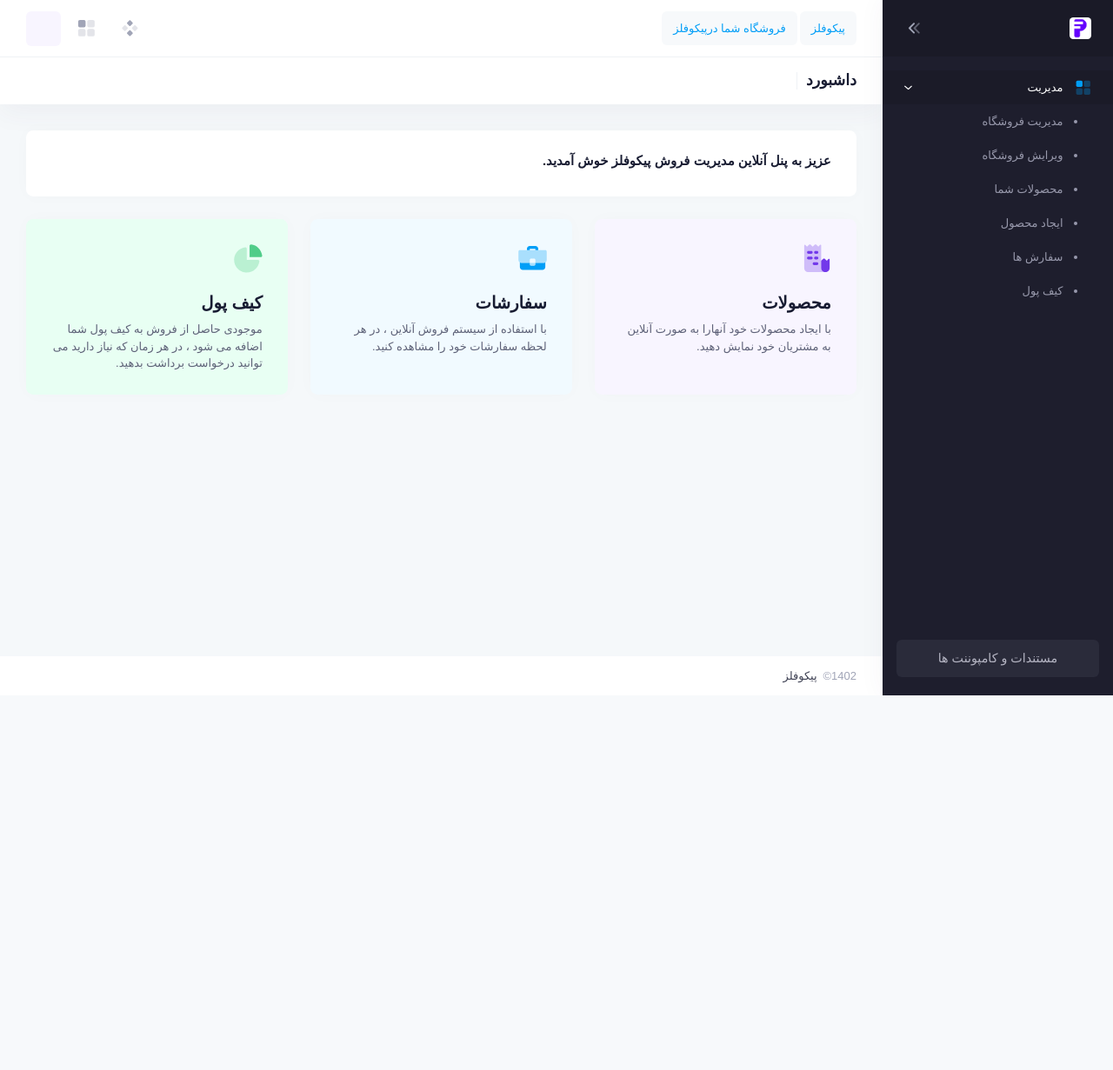
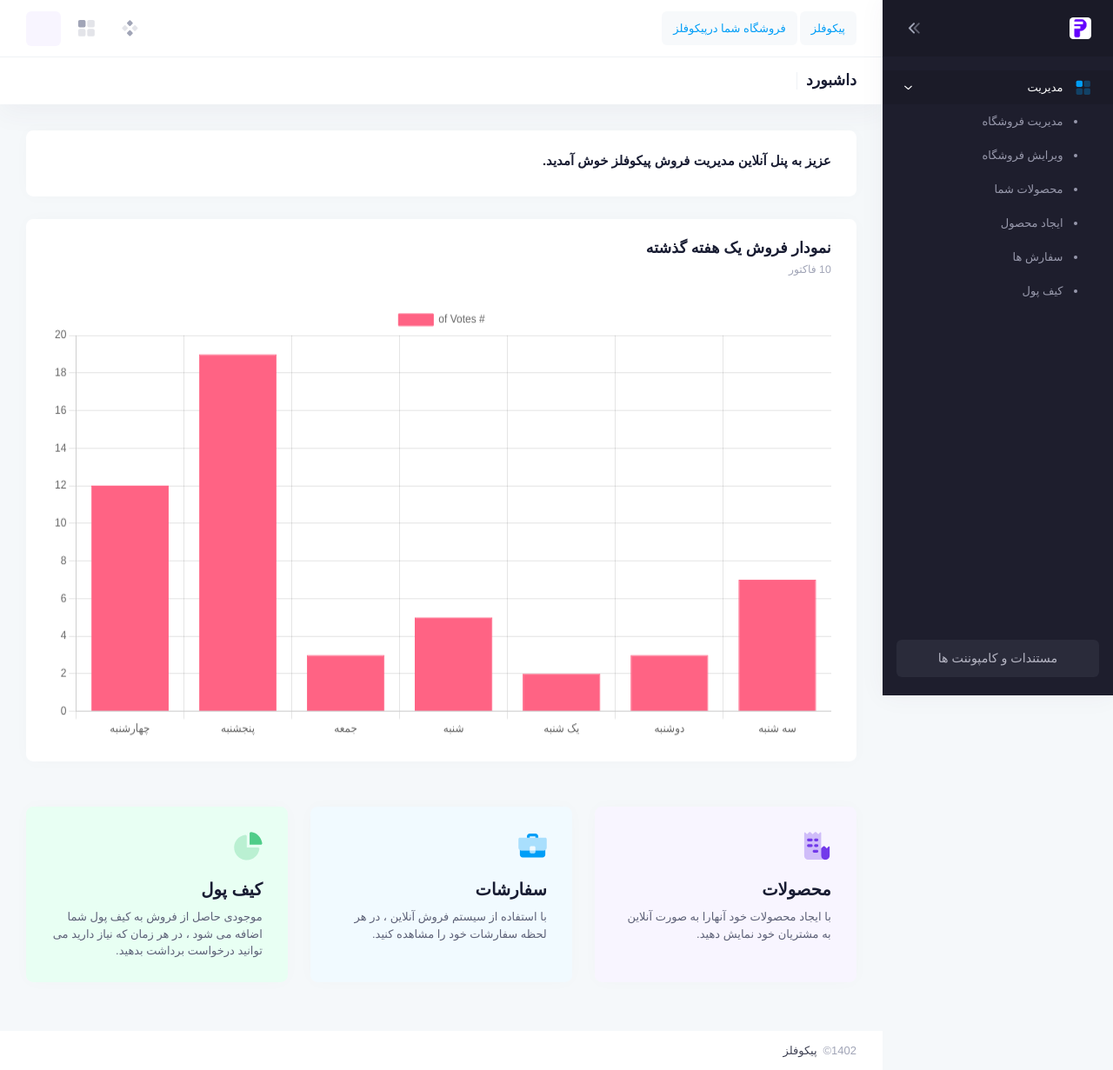
Before and after one commit to picofelez/website-backend, a Django app: template shop/templates/shop/panel/shop_main.html in a window 1280 px wide. Shown: the whole page at 87% size. Before the commit the page ends 800 px from the top, so only its background shows below. Run offline with Django 4.2, Linux system fonts and the light colour scheme; the template is opened without the code that fills it, so the values that code supplies are empty; some libraries are stand-ins or nearby versions; some web fonts are replaced.

Commit message:
Update: added chart to shop main view

```diff
--- a/shop/admin.py
+++ b/shop/admin.py
@@ -79,6 +79,7 @@
 
 @admin.register(ShopInvoice)
 class ShopInvoiceAdmin(admin.ModelAdmin):
+    readonly_fields = ('created',)
     inlines = [
         ShopInvoiceDetailInline
     ]
--- a/shop/managers.py
+++ b/shop/managers.py
@@ -1,9 +1,26 @@
 from django.db import models
+from datetime import datetime, timedelta
+from django.db.models import Q, Sum
 
 
 class ActiveShopManager(models.Manager):
     """
     Active Shops manager.
     """
+
     def get_queryset(self):
         return super(ActiveShopManager, self).get_queryset().filter(status='a')
+
+
+class ShopInvoiceManager(models.Manager):
+    def get_weekly_records(self, shop):
+        one_week_ago = datetime.now() - timedelta(days=7)
+        conditions = Q()
+        records = []
+        for i in range(8):
+            day = one_week_ago + timedelta(days=i)
+            conditions |= Q(created__date=day.date(), invoice_shop='sales', shop=shop)
+            # query = self.select_related(None).filter(conditions)
+            # records.append((i, sum(record.get_total_invoice_price() for record in query)))
+
+        return sum(record.get_total_invoice_price() for record in self.filter(conditions))
--- a/shop/models.py
+++ b/shop/models.py
@@ -6,7 +6,7 @@
 
 from account.models import User
 from extensions.utils import upload_shop_image_path, jalali_converter, generate_product_id
-from .managers import ActiveShopManager
+from .managers import ActiveShopManager, ShopInvoiceManager
 from django_jalali.db import models as jmodels
 
 
@@ -249,6 +249,8 @@
         verbose_name = 'فاکتور فروشگاه'
         ordering = ('-created',)
 
+    objects = ShopInvoiceManager()
+
     def get_total_invoice_details(self):
         total = 0
         for invoice_detail in self.invoice_details.select_related(None).all():
--- a/shop/templates/shop/panel/shop_main.html
+++ b/shop/templates/shop/panel/shop_main.html
@@ -1,13 +1,34 @@
 {% extends 'shop/panel/base/_shop_base.html' %}
+{% load static %}
 
 {% block content %}
     <div class="row g-5 g-xl-8">
         <div class="col-12">
             <div class="card">
                 <div class="card-body">
-                    <h5 class="text-dark"> {{ request.user.get_full_name }} عزیز به پنل آنلاین مدیریت فروش پیکوفلز خوش آمدید.</h5>
+                    <h5 class="text-dark"> {{ request.user.get_full_name }} عزیز به پنل آنلاین مدیریت فروش پیکوفلز خوش
+                        آمدید.</h5>
                 </div>
             </div>
+        </div>
+        <div class="col-12">
+            <!--begin::نمودار ها Widget 3-->
+            <div class="card card-xl-stretch mb-xl-8">
+                <!--begin::Header-->
+                <div class="card-header border-0 pt-5">
+                    <h3 class="card-title align-items-start flex-column">
+                        <span class="card-label fw-bolder fs-3 mb-2">نمودار فروش یک هفته گذشته</span>
+                        <span class="text-muted fw-bold fs-7">10 فاکتور</span>
+                    </h3>
+                </div>
+                <!--end::Header-->
+                <!--begin::Body-->
+                <div class="card-body">
+                    <canvas id="weeklyInvoice" aria-label="chart" class="h-auto h-md-500px"></canvas>
+                </div>
+                <!--end::Body-->
+            </div>
+            <!--end::نمودار ها Widget 3-->
         </div>
         <div class="col-xl-4">
             <!--begin::امار Widget 5-->
@@ -30,7 +51,9 @@
 												</span>
                     <!--end::Svg Icon-->
                     <div class="text-dark fw-bolder fs-2 mb-2 mt-5">محصولات</div>
-                    <div class="fw-bold text-gray-700">با ایجاد محصولات خود آنهارا به صورت آنلاین به مشتریان خود نمایش دهید.</div>
+                    <div class="fw-bold text-gray-700">با ایجاد محصولات خود آنهارا به صورت آنلاین به مشتریان خود نمایش
+                        دهید.
+                    </div>
                 </div>
                 <!--end::Body-->
             </a>
@@ -45,7 +68,7 @@
                     <!--begin::Svg Icon | path: icons/duotune/ecommerce/ecm008.svg-->
                     <span class="svg-icon svg-icon-primary svg-icon-3x ms-n1">
                         <svg xmlns="http://www.w3.org/2000/svg" width="24" height="24"
-                                                         viewBox="0 0 24 24" fill="none">
+                             viewBox="0 0 24 24" fill="none">
 														<path opacity="0.3"
                                                               d="M20 15H4C2.9 15 2 14.1 2 13V7C2 6.4 2.4 6 3 6H21C21.6 6 22 6.4 22 7V13C22 14.1 21.1 15 20 15ZM13 12H11C10.5 12 10 12.4 10 13V16C10 16.5 10.4 17 11 17H13C13.6 17 14 16.6 14 16V13C14 12.4 13.6 12 13 12Z"
                                                               fill="currentColor"></path>
@@ -65,7 +88,8 @@
         </div>
         <div class="col-xl-4">
             <!--begin::امار Widget 5-->
-            <a href="{% url 'shop:shop-panel-wallet' shop.unique_uuid %}" class="card bg-light-success hoverable card-xl-stretch mb-5 mb-xl-8">
+            <a href="{% url 'shop:shop-panel-wallet' shop.unique_uuid %}"
+               class="card bg-light-success hoverable card-xl-stretch mb-5 mb-xl-8">
                 <!--begin::Body-->
                 <div class="card-body">
                     <!--begin::Svg Icon | path: icons/duotune/graphs/gra007.svg-->
@@ -81,7 +105,8 @@
 												</span>
                     <!--end::Svg Icon-->
                     <div class="text-dark fw-bolder fs-2 mb-2 mt-5">کیف پول</div>
-                    <div class="fw-bold text-gray-700">موجودی حاصل از فروش به کیف پول شما اضافه می شود ، در هر زمان که نیاز
+                    <div class="fw-bold text-gray-700">موجودی حاصل از فروش به کیف پول شما اضافه می شود ، در هر زمان که
+                        نیاز
                         دارید می توانید درخواست برداشت بدهید.
                     </div>
                 </div>
@@ -91,3 +116,34 @@
         </div>
     </div>
 {% endblock %}
+
+{% block meta_js_code %}
+    <script src="{% static 'site_statics/js/chart.min.js' %}"></script>
+    <script>
+        let chrt = document.getElementById("weeklyInvoice").getContext("2d");
+        new Chart(chrt, {
+            type: 'bar',
+            data: {
+                labels: ['چهارشنبه', 'پنجشنبه', 'جمعه', 'شنبه', 'یک شنبه', 'دوشنبه', 'سه شنبه'],
+                datasets: [{
+                    label: '# of Votes',
+                    data: [12, 19, 3, 5, 2, 3, 7],
+                    borderWidth: 1,
+                    borderColor: '#FF6384',
+                    backgroundColor: '#FF6384',
+                    pointStyle: 'circle',
+                    pointRadius: 10,
+                    pointHoverRadius: 15
+                }]
+            },
+            options: {
+                scales: {
+                    y: {
+                        beginAtZero: true
+                    }
+                },
+                responsive: true
+            }
+        });
+    </script>
+{% endblock %}
```
